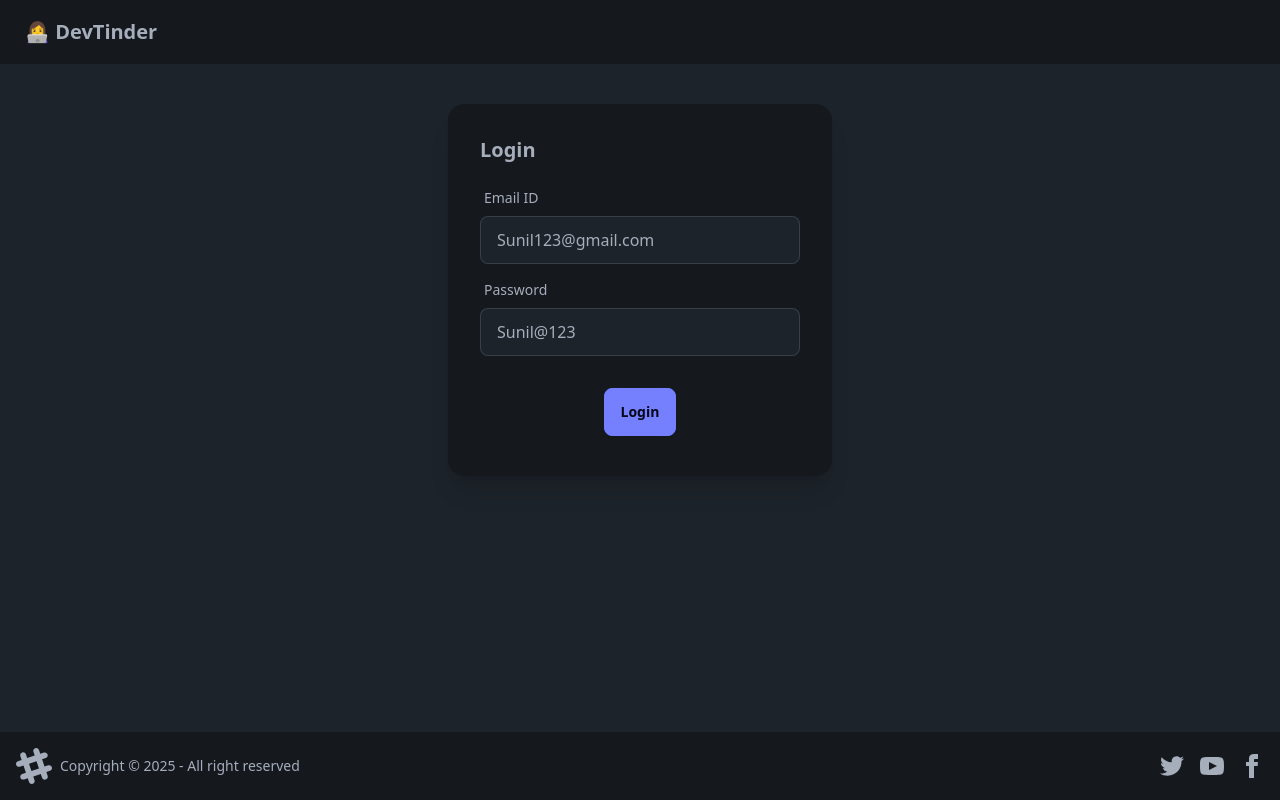
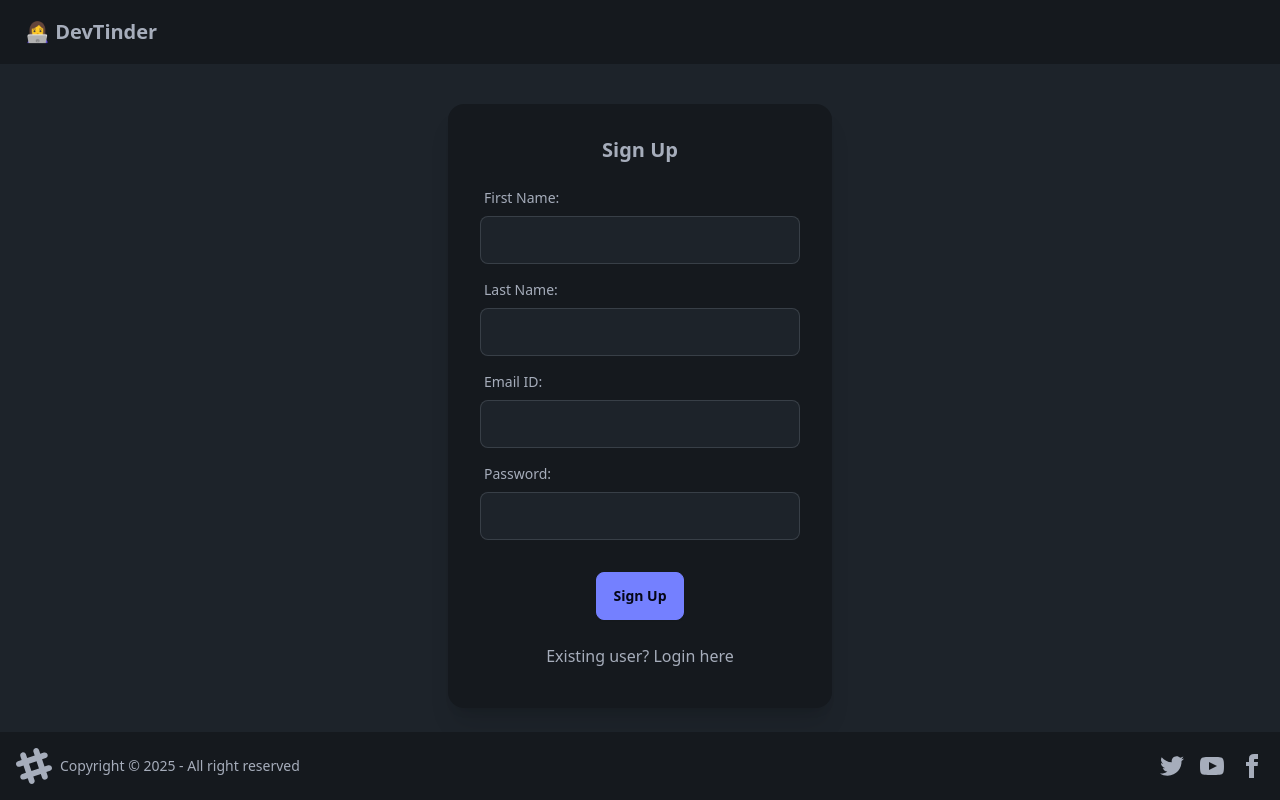
Before and after one commit to Pooja675/devTinder-web, a React (Vite) app: page /login in a window 1280 px wide. Built offline with nearby package versions, Linux system fonts and the light colour scheme; no server answers.

Commit message:
Added signup form + bug fixes

```diff
--- a/index.html
+++ b/index.html
@@ -4,7 +4,7 @@
     <meta charset="UTF-8" />
     <link rel="icon" type="image/svg+xml" href="/vite.svg" />
     <meta name="viewport" content="width=device-width, initial-scale=1.0" />
-    <title>Vite + React</title>
+    <title>DevTinder</title>
   </head>
   <body>
     <div id="root"></div>
--- a/src/components/Connections.jsx
+++ b/src/components/Connections.jsx
@@ -27,7 +27,7 @@ const Connections = () => {
 
   if (!connections) return;
 
-  if (connections.length === 0) return <div>No Connections found</div>;
+  if (connections.length === 0) return <div className="flex justify-center my-10">No Connections found</div>;
 
   return (
     <div className="text-center my-10">
--- a/src/components/EditProfile.jsx
+++ b/src/components/EditProfile.jsx
@@ -8,8 +8,8 @@ import { addUser } from "../utils/userSlice";
 const EditProfile = ({ user }) => {
   const [firstName, setFirstName] = useState(user.firstName);
   const [lastName, setLastName] = useState(user.lastName);
-  const [age, setAge] = useState(user.age);
-  const [gender, setGender] = useState(user.gender);
+  const [age, setAge] = useState(user.age  || " ");
+  const [gender, setGender] = useState(user.gender || " ");
   const [about, setAbout] = useState(user.about);
   const [photoUrl, setPhotoUrl] = useState(user.photoUrl);
   const [showToast, setShowToast] = useState(false);
--- a/src/components/Feed.jsx
+++ b/src/components/Feed.jsx
@@ -24,8 +24,12 @@ const Feed = () => {
     getFeed();
   }, []);
 
+  if(!feed) return;
+
+  if(feed.length <= 0) return <h2 className="flex justify-center my-10">No more users found</h2>
+
   return feed && (
-    <div className="flex justify-center my-10">
+    <div className="flex justify-center">
       <UserCard user={feed[0]}/>
     </div>
   );
--- a/src/components/Login.jsx
+++ b/src/components/Login.jsx
@@ -6,11 +6,14 @@ import { useNavigate } from "react-router-dom";
 import { BASE_URL } from "../utils/constant";
 
 const Login = () => {
-  const [emailId, setEmailId] = useState("Sunil123@gmail.com");
-  const [password, setPassword] = useState("Sunil@123");
-  const [error, setError] = useState()
-  const dispatch = useDispatch()
-  const navigate = useNavigate()
+  const [emailId, setEmailId] = useState("");
+  const [password, setPassword] = useState("");
+  const [firstName, setFirstName] = useState("");
+  const [lastName, setLastName] = useState("");
+  const [isLoginForm, setLoginForm] = useState(false);
+  const [error, setError] = useState();
+  const dispatch = useDispatch();
+  const navigate = useNavigate();
 
   const handleLogin = async () => {
     try {
@@ -26,23 +29,65 @@ const Login = () => {
       );
 
       //console.log(response.data)
-      dispatch(addUser(response.data))
-      navigate("/feed")
+      dispatch(addUser(response.data));
+      navigate("/feed");
     } catch (err) {
-      setError(err?.response?.data || "Something went wrong!!")
+      setError(err?.response?.data || "Something went wrong!!");
       //console.error(err);
     }
+  };
+
+  const handleSignUp = async () => {
+    try {
+      const res = await axios.post(
+        BASE_URL + "/signup",
+        { firstName, lastName, emailId, password },
+        { withCredentials: true }
+      );
+      dispatch(addUser(res.data.data));
+      return navigate("/profile");
+    } catch (error) {}
   };
 
   return (
     <div className="flex justify-center my-10">
       <div className="card bg-base-300 w-96 shadow-xl">
         <div className="card-body">
-          <h2 className="card-title">Login</h2>
+          <h2 className="card-title justify-center font-bold">
+            {isLoginForm ? "Login" : "Sign Up"}
+          </h2>
           <div>
+            {!isLoginForm && (
+              <>
+                <label className="form-control w-full max-w-xs my-2">
+                  <div className="label">
+                    <span className="label-text ">First Name:</span>
+                  </div>
+                  <input
+                    type="text"
+                    value={firstName}
+                    className="input input-bordered w-full max-w-xs"
+                    onChange={(e) => setFirstName(e.target.value)}
+                  />
+                </label>
+
+                <label className="form-control w-full max-w-xs my-2">
+                  <div className="label">
+                    <span className="label-text">Last Name:</span>
+                  </div>
+                  <input
+                    type="text"
+                    value={lastName}
+                    className="input input-bordered w-full max-w-xs"
+                    onChange={(e) => setLastName(e.target.value)}
+                  />
+                </label>
+              </>
+            )}
+
             <label className="form-control w-full max-w-xs my-2">
               <div className="label">
-                <span className="label-text">Email ID</span>
+                <span className="label-text">Email ID:</span>
               </div>
               <input
                 type="text"
@@ -54,7 +99,7 @@ const Login = () => {
 
             <label className="form-control w-full max-w-xs my-2">
               <div className="label">
-                <span className="label-text">Password</span>
+                <span className="label-text">Password:</span>
               </div>
               <input
                 type="text"
@@ -66,10 +111,22 @@ const Login = () => {
           </div>
           <p className="text-red-500">{error}</p>
           <div className="card-actions justify-center m-2">
-            <button className="btn btn-primary" onClick={handleLogin}>
-              Login
+            <button
+              className="btn btn-primary"
+              onClick={isLoginForm ? handleLogin : handleSignUp}
+            >
+              {isLoginForm ? "Login" : "Sign Up"}
             </button>
           </div>
+
+          <p
+            className="mx-auto cursor-pointer py-2"
+            onClick={() => setLoginForm((value) => !value)}
+          >
+            {isLoginForm
+              ? "New user? Signup here"
+              : "Existing user? Login here"}
+          </p>
         </div>
       </div>
     </div>
--- a/src/components/UserCard.jsx
+++ b/src/components/UserCard.jsx
@@ -1,25 +1,43 @@
+import axios from "axios";
 import React from "react";
+import { BASE_URL } from "../utils/constant";
+import { useDispatch } from "react-redux";
+import { removeUserFeed } from "../utils/feedSlice";
 
-const UserCard = ({user}) => {
-    const {firstName, lastName, photoUrl, age, gender, about} = user;
-    //console.log(user)
+const UserCard = ({ user }) => {
+  const { _id, firstName, lastName, photoUrl, age, gender, about } = user;
+  //console.log(user)
+
+  const dispatch = useDispatch()
+
+  const handleSendRequest = async (status, userId) => {
+
+    try {
+      const res = await axios.post(
+        BASE_URL + "/request/send/" + status + "/" + userId,
+        {},
+        { withCredentials: true }
+      );
+      dispatch(removeUserFeed(userId))
+
+    } catch (error) {
+      //Handle this error
+    }
+
+  };
+
   return (
-    <div className="card bg-base-300 w-96 h-1/2 shadow-xl my-36">
+    <div className="card bg-base-300 w-96 h-1/2 shadow-xl my-32">
       <figure>
-        <img
-          src={photoUrl}
-          alt="user-photo"
-          className="w-60 my-5 rounded-md"
-        />
+        <img src={photoUrl} alt="user-photo" className="w-60 my-5 rounded-md" />
       </figure>
       <div className="card-body">
         <h2 className="card-title">{firstName + " " + lastName}</h2>
         {age && gender && <p>{age + ", " + gender}</p>}
         <p>{about}</p>
         <div className="card-actions justify-center my-4">
-        <button className="btn btn-secondary">Interested</button>
-          <button className="btn btn-primary">Ignore</button>
-
+          <button className="btn btn-secondary" onClick={() => handleSendRequest("interested", _id)}>Interested</button>
+          <button className="btn btn-primary" onClick={() =>handleSendRequest("ignored", _id)} >Ignore</button>
         </div>
       </div>
     </div>
--- a/src/utils/feedSlice.jsx
+++ b/src/utils/feedSlice.jsx
@@ -8,12 +8,13 @@ const feedSlice = createSlice({
     addFeed: (state, action) => {
       return action.payload;
     },
-    removeFeed: (state, action) => {
-      return null;
+    removeUserFeed: (state, action) => {
+      const newFeed = state.filter((user) => user._id !== action.payload)
+      return newFeed;
     },
   },
 });
 
-export const { addFeed, removeFeed } = feedSlice.actions;
+export const { addFeed, removeUserFeed } = feedSlice.actions;
 
 export default feedSlice.reducer;
```
